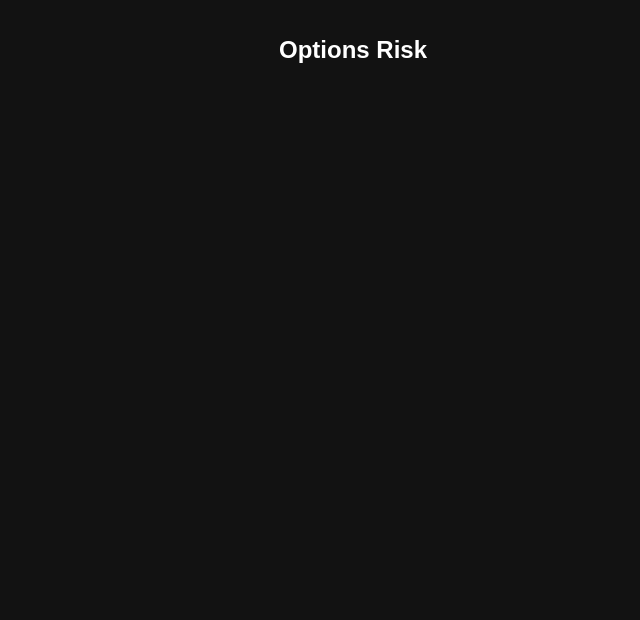
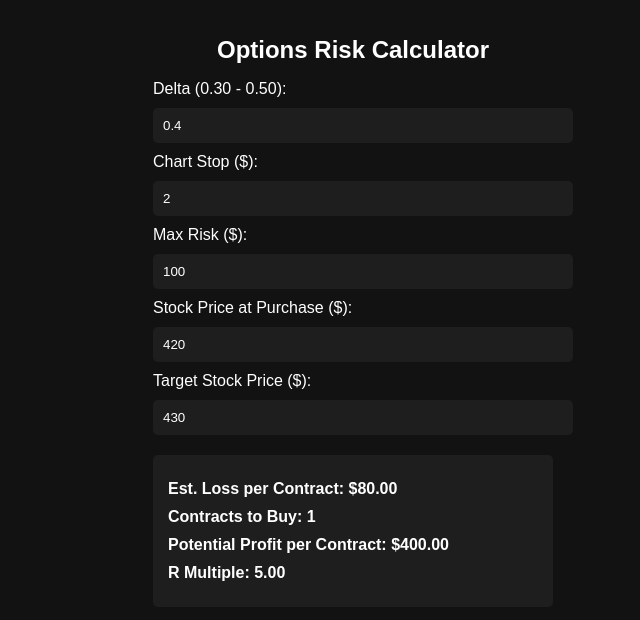
Before and after one commit to ZaheenAhmed/Options_Risk_Calculator, a plain HTML site: page index.html in a window 1280 px wide. Shown: the whole page, without its empty margins (287-927 px from the left). Drawn offline with Linux system fonts and the light colour scheme.

Commit message:
Update index.html

```diff
--- a/index.html
+++ b/index.html
@@ -46,4 +46,75 @@
 </head>
 <body>
   <div class="container">
-    <h1>Options Risk
+    <h1>Options Risk Calculator</h1>
+    <label for="delta">Delta (0.30 - 0.50):</label>
+    <input type="number" id="delta" step="0.01" min="0.1" max="1" value="0.4">
+
+    <label for="stop">Chart Stop ($):</label>
+    <input type="number" id="stop" step="0.1" value="2">
+
+    <label for="maxRisk">Max Risk ($):</label>
+    <input type="number" id="maxRisk" step="10" value="100">
+
+    <label for="stockPrice">Stock Price at Purchase ($):</label>
+    <input type="number" id="stockPrice" step="0.1" value="420">
+
+    <label for="targetPrice">Target Stock Price ($):</label>
+    <input type="number" id="targetPrice" step="0.1" value="430">
+
+    <div class="result" id="result">
+      <p>Est. Loss per Contract: $0.00</p>
+      <p>Contracts to Buy: 0</p>
+      <p>Potential Profit per Contract: $0.00</p>
+      <p>R Multiple: 0.00</p>
+    </div>
+  </div>
+
+  <script>
+    const deltaInput = document.getElementById("delta");
+    const stopInput = document.getElementById("stop");
+    const riskInput = document.getElementById("maxRisk");
+    const stockPriceInput = document.getElementById("stockPrice");
+    const targetPriceInput = document.getElementById("targetPrice");
+    const resultDiv = document.getElementById("result");
+
+    function calculate() {
+      const delta = parseFloat(deltaInput.value);
+      const stop = parseFloat(stopInput.value);
+      const maxRisk = parseFloat(riskInput.value);
+      const stockPrice = parseFloat(stockPriceInput.value);
+      const targetPrice = parseFloat(targetPriceInput.value);
+
+      if (isNaN(delta) || isNaN(stop) || isNaN(maxRisk) || isNaN(stockPrice) || isNaN(targetPrice)) return;
+
+      // Calculate loss per contract using the same mechanism.
+      const lossPerContract = delta * stop * 100;
+      // Calculate the number of contracts you can buy given max risk.
+      const contracts = Math.floor(maxRisk / lossPerContract);
+
+      // Calculate potential profit per contract:
+      const potentialProfit = (targetPrice - stockPrice) * delta * 100;
+
+      // Calculate R Multiple: potential profit divided by loss per contract.
+      // Since both loss and profit incorporate delta*100, it simplifies to (targetPrice - stockPrice) / stop.
+      const rMultiple = stop !== 0 ? (targetPrice - stockPrice) / stop : 0;
+
+      resultDiv.innerHTML = `
+        <p>Est. Loss per Contract: $${lossPerContract.toFixed(2)}</p>
+        <p>Contracts to Buy: ${contracts}</p>
+        <p>Potential Profit per Contract: $${potentialProfit.toFixed(2)}</p>
+        <p>R Multiple: ${rMultiple.toFixed(2)}</p>
+      `;
+    }
+
+    // Set event listeners on all inputs for live calculation.
+    deltaInput.addEventListener("input", calculate);
+    stopInput.addEventListener("input", calculate);
+    riskInput.addEventListener("input", calculate);
+    stockPriceInput.addEventListener("input", calculate);
+    targetPriceInput.addEventListener("input", calculate);
+
+    calculate();  // Initial calculation on page load.
+  </script>
+</body>
+</html>
```
